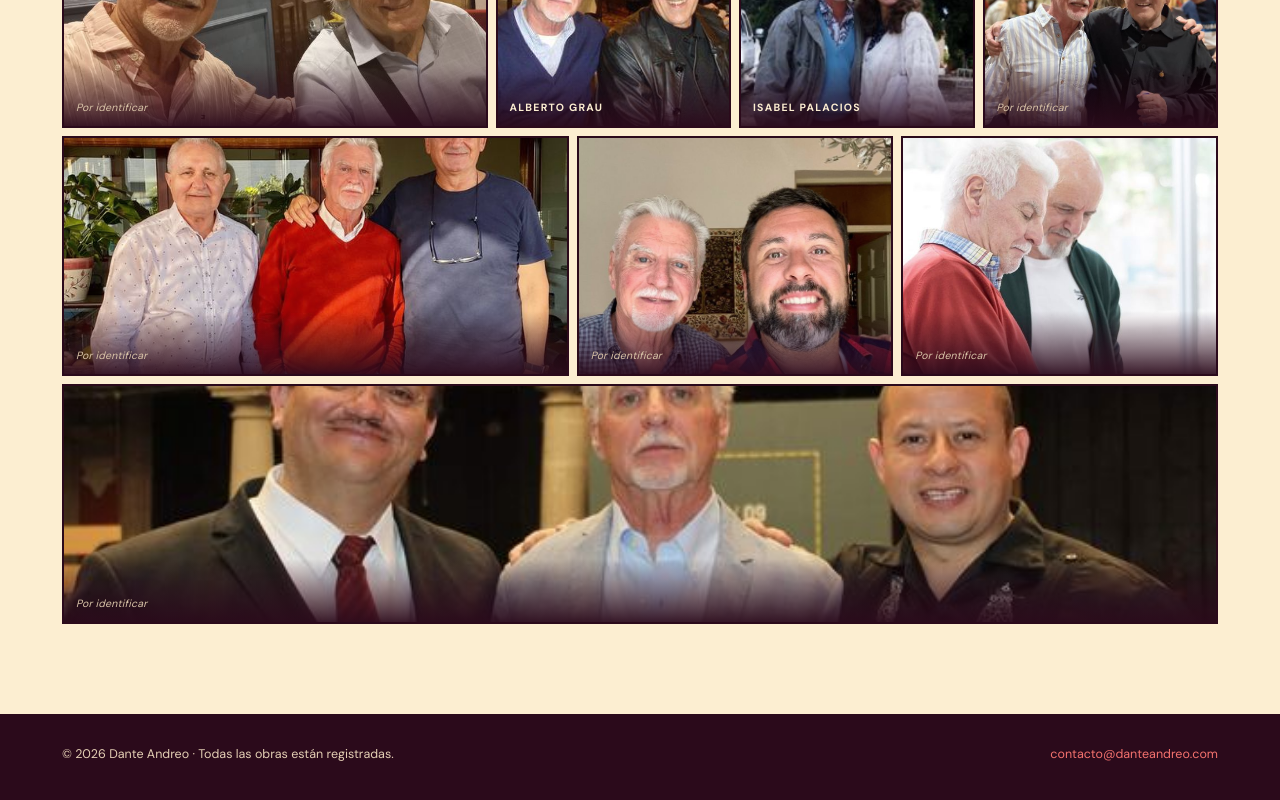
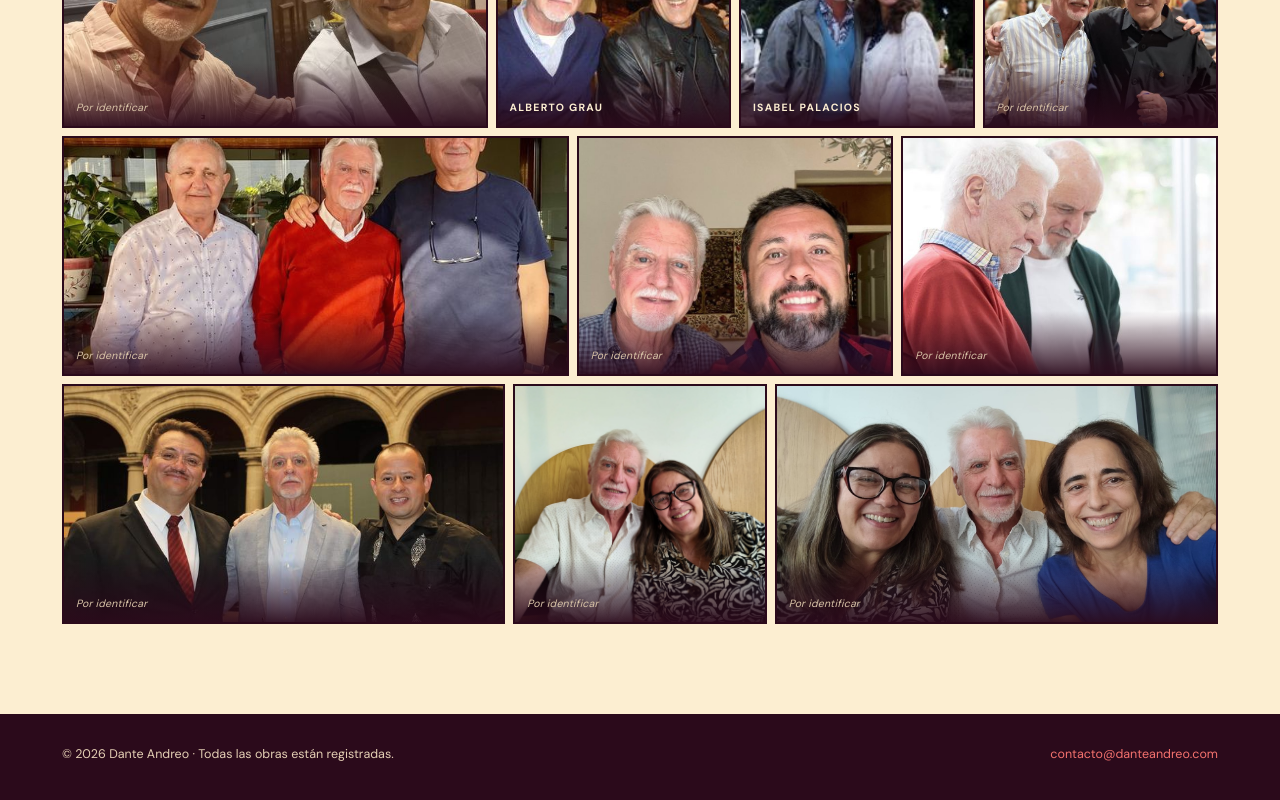
Before and after one commit to maurodibert/DanteWeb, a Next.js app: page /dante in a window 1280 px wide. Shown: the part 3705-4505 px from the top of the page. Built offline with nearby package versions, Linux system fonts and the light colour scheme; no server answers.

Commit message:
Sumar dos fotos al collage de colegas en /dante

```diff
--- a/src/app/dante/page.tsx
+++ b/src/app/dante/page.tsx
@@ -32,6 +32,8 @@ const GALLERY: { src: string; w: number; h: number; name: string | null; wide?:
   { src: "/img/p4.jpg", w: 640, h: 623, name: null },
   { src: "/img/p5.jpg", w: 640, h: 424, name: null },
   { src: "/img/p2.jpg", w: 640, h: 427, name: null, wide: true },
+  { src: "/img/p9.jpg", w: 1280, h: 960, name: null },
+  { src: "/img/p10.jpg", w: 1280, h: 960, name: null, wide: true },
 ];
 
 const P = { fontSize: 14.5, lineHeight: 1.78, color: "var(--plum-2)", maxWidth: "50ch" } as const;
```
Also changed, not shown: public/img/p10.jpg (added), public/img/p9.jpg (added).
